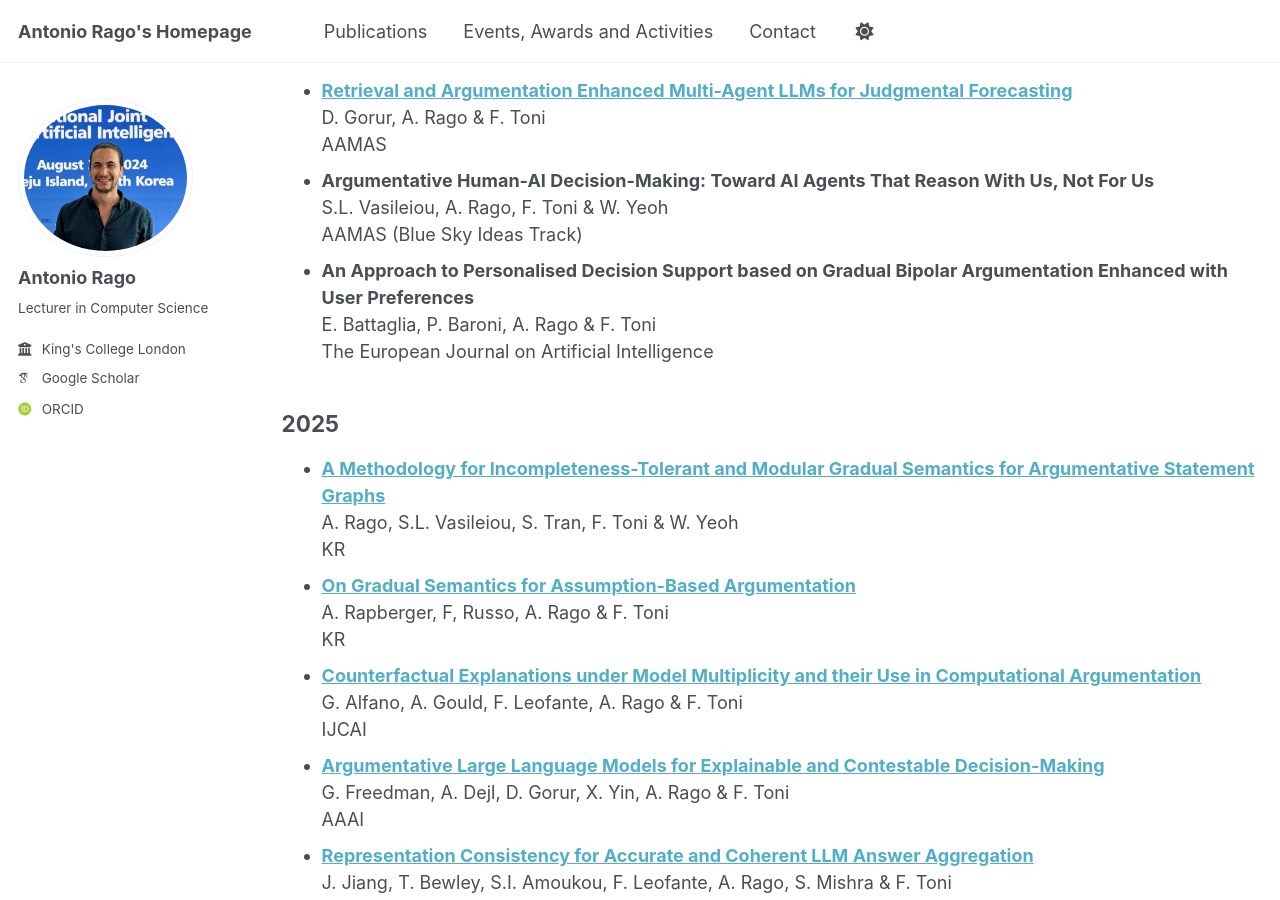
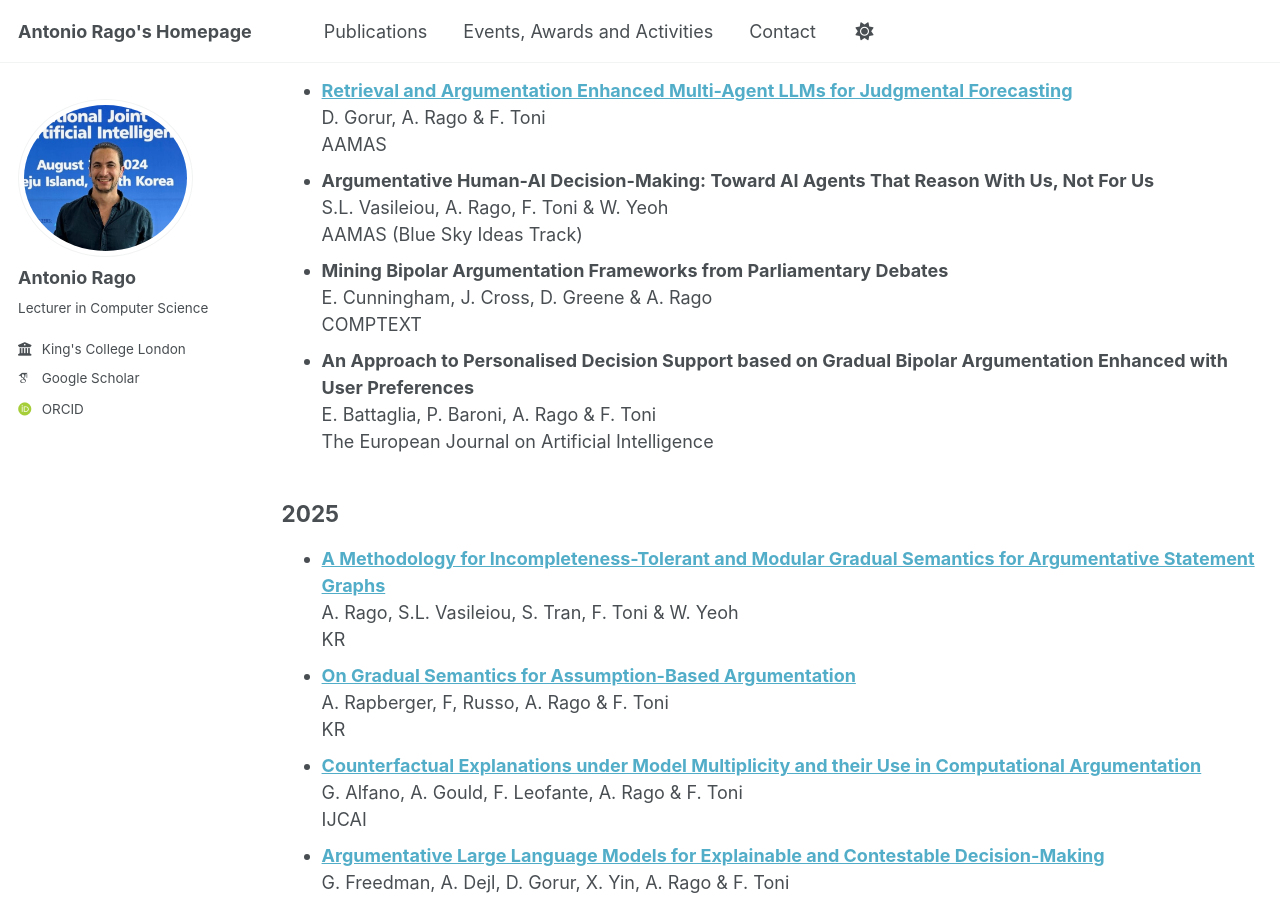
Before and after one commit to antoniorago/antoniorago.github.io, a Jekyll site: the page built from _pages/publications.html, in a window 1280 px wide and 900 px high, scrolled down 347 px. Built offline with Jekyll 4.4.1, drawn with Linux system fonts in a browser that asks for light colours; some web fonts are replaced; a script that is not in the unit is left out.

Commit message:
COMPTEXT

```diff
--- a/_pages/publications.html
+++ b/_pages/publications.html
@@ -16,9 +16,12 @@ author_profile: true
       <li><b><a href="https://arxiv.org/abs/2510.24303">Retrieval and Argumentation Enhanced Multi-Agent LLMs for Judgmental Forecasting</a></b><br/>
           D. Gorur, A. Rago &amp; F. Toni <br />
           AAMAS</li>
-        <li><b><!--<a href="https://arxiv.org/abs/2510.24303">-->Argumentative Human-AI Decision-Making: Toward AI Agents That Reason With Us, Not For Us<!--</a>--></b><br/>
+      <li><b><!--<a href="https://arxiv.org/abs/2510.24303">-->Argumentative Human-AI Decision-Making: Toward AI Agents That Reason With Us, Not For Us<!--</a>--></b><br/>
           S.L. Vasileiou, A. Rago, F. Toni &amp; W. Yeoh <br />
           AAMAS (Blue Sky Ideas Track)</li>
+      <li><b><!--<a href="https://arxiv.org/abs/2510.24303">-->Mining Bipolar Argumentation Frameworks from Parliamentary Debates<!--</a>--></b><br/>
+          E. Cunningham, J. Cross, D. Greene &amp; A. Rago <br />
+          COMPTEXT</li>
       <li><b><!--<a href="https://doi.org/10.1177/30504554261421868">-->An Approach to Personalised Decision Support based on Gradual Bipolar Argumentation Enhanced with User Preferences<!--</a>--></b><br/>
           E. Battaglia, P. Baroni, A. Rago &amp; F. Toni <br />
           The European Journal on Artificial Intelligence</li>
```
